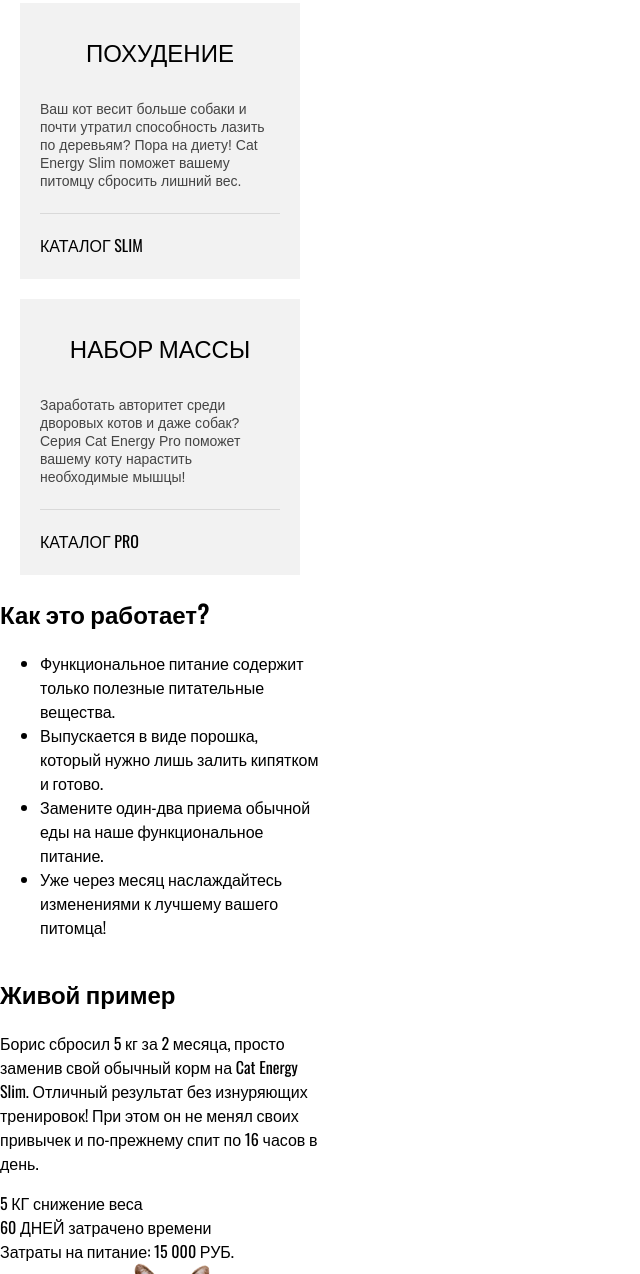
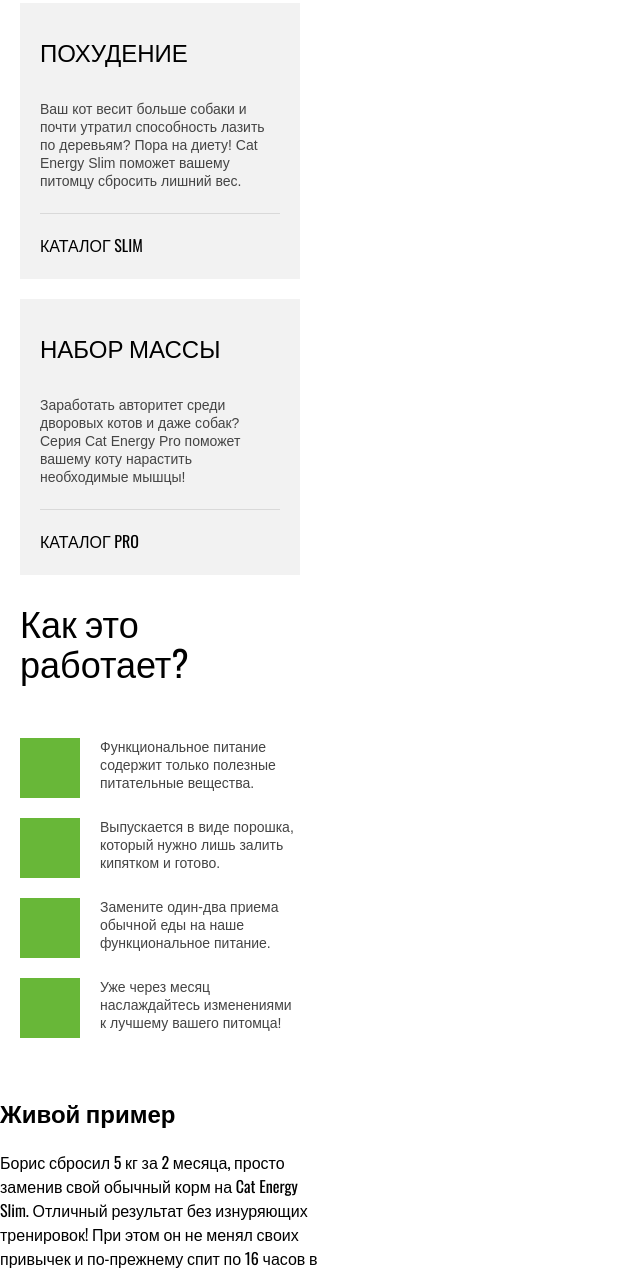
Before and after one commit to Torokhov/184172-cat-energy-22, a website: page source/index.html in a window 1280 px wide. Shown: the part 565-1839 px from the top of the page, without its empty margins (0-640 px from the left). Drawn offline with nearby package versions, Linux system fonts and the light colour scheme; files that its build step writes are made by us from their sources.

Commit message:
сверстал how-to-block

```diff
--- /dev/null
+++ b/source/sass/how-to-block.scss
@@ -0,0 +1,18 @@
+@import "mixins";
+
+.how-to-block {
+  display: flex;
+  flex-direction: column;
+  padding: 0 20px;
+  box-sizing: border-box;
+
+  &__header {
+    @include head;
+    font-size: 36px;
+    line-height: 40px;
+    margin-bottom: 40px;
+  }
+
+  &__list {
+  }
+}
--- /dev/null
+++ b/source/sass/list-features.scss
@@ -0,0 +1,28 @@
+@import "mixins";
+
+.list-features {
+  list-style: none;
+  padding-left: 80px;
+
+  &__item {
+    @include text;
+    font-size: 14px;
+    line-height: 18px;
+    margin-bottom: 26px;
+    position: relative;
+
+    &:last-child {
+      margin-bottom: none;
+    }
+
+    &::before {
+      content: "";
+      position: absolute;
+      top: 0;
+      left: -80px;
+      width: 60px;
+      height: 60px;
+      background-color: #68b738;
+    }
+  }
+}
--- a/source/sass/mixins.scss
+++ b/source/sass/mixins.scss
@@ -5,7 +5,6 @@
   padding: 0;
   font-family: $font-family-base;
   font-weight: 400;
-  text-align: center;
 }
 
 @mixin text {
--- a/source/sass/program-block.scss
+++ b/source/sass/program-block.scss
@@ -3,4 +3,5 @@
   flex-direction: column;
   padding: 0 20px;
   box-sizing: border-box;
+  margin-bottom: 27px;
 }
--- a/source/sass/style.scss
+++ b/source/sass/style.scss
@@ -8,3 +8,5 @@
 @import "promo-block";
 @import "program-block";
 @import "program-info";
+@import "how-to-block";
+@import "list-features";
```
